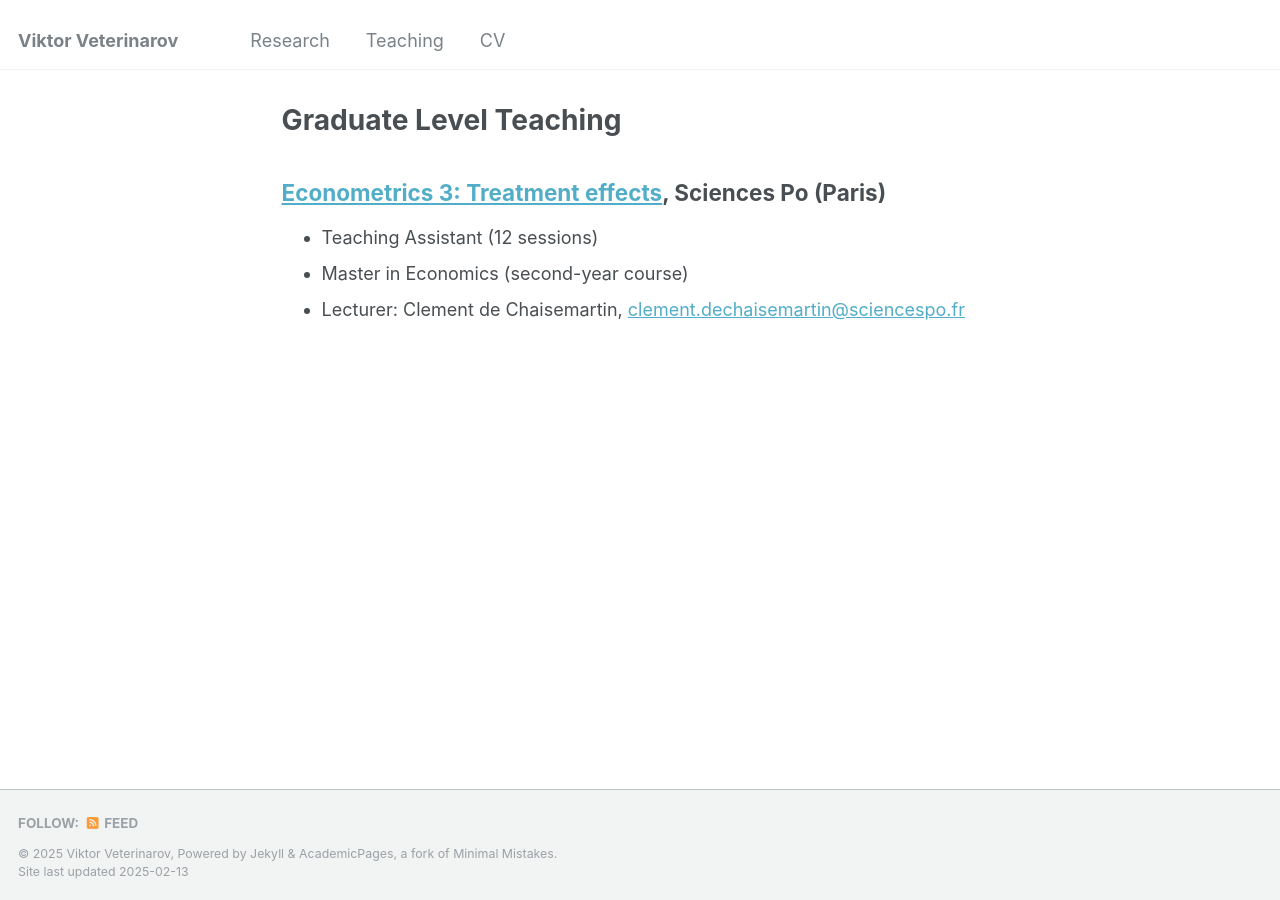
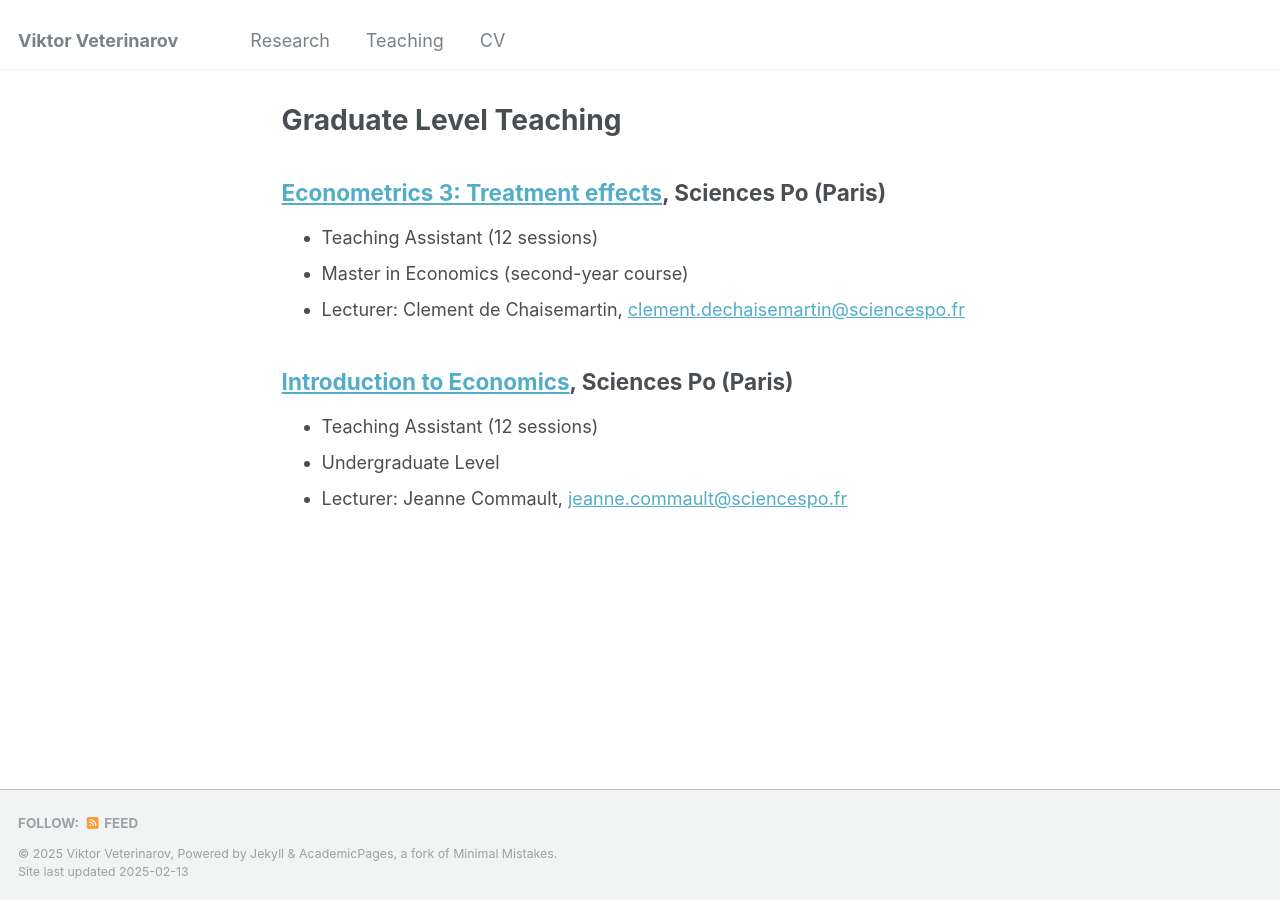
Before and after one commit to viktorveterinarov/viktorveterinarov.github.io, a Jekyll site: the page built from _pages/teaching.md, in a window 1280 px wide. Built offline with Jekyll 4.4.1, drawn with Linux system fonts in a browser that asks for light colours.

Commit message:
Update teaching.md

```diff
--- a/_pages/teaching.md
+++ b/_pages/teaching.md
@@ -12,3 +12,10 @@ author_profile: true
 * Teaching Assistant (12 sessions)
 * Master in Economics (second-year course)
 * Lecturer: Clement de Chaisemartin, <a href="mailto:clement.dechaisemartin@sciencespo.fr">clement.dechaisemartin@sciencespo.fr</a>
+
+
+<a href="https://syllabus.sciencespo.fr/cours/202420/256932.html" target="_blank">Introduction to Economics</a>, Sciences Po (Paris)
+-----
+* Teaching Assistant (12 sessions)
+* Undergraduate Level
+* Lecturer: Jeanne Commault, <a href="mailto:jeanne.commault@sciencespo.fr">jeanne.commault@sciencespo.fr</a>
```
